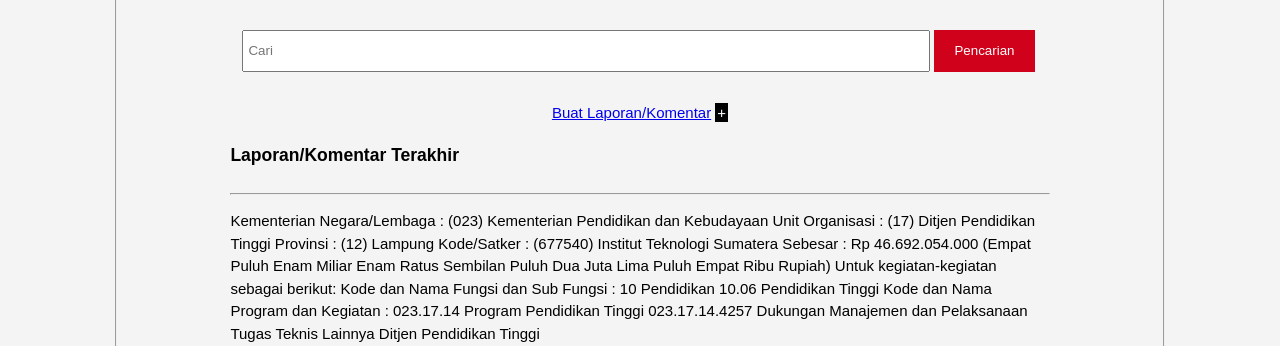
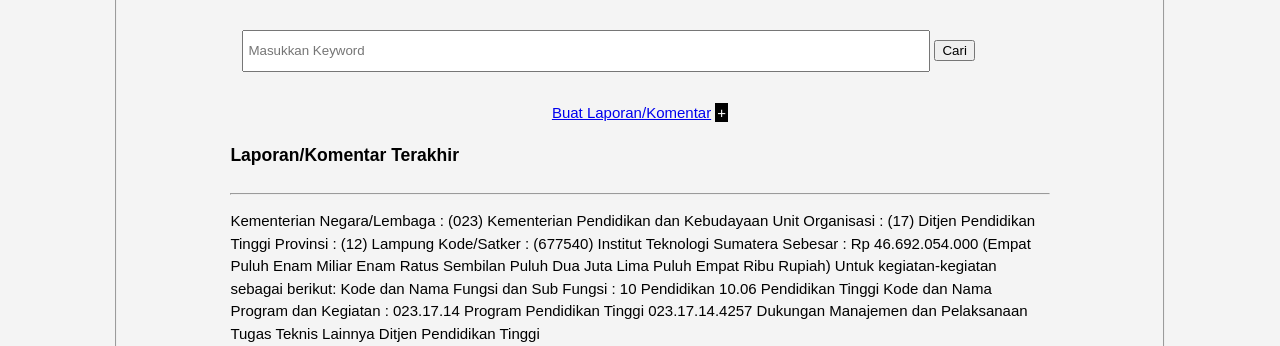
Before and after one commit to defanggaabypn/-IF3028-TUBESPEMWEB-2021, a CodeIgniter app: page /lapor/index.php/control/search in a window 1280 px wide. Shown: the part 252-598 px from the top of the page. Run offline with CodeIgniter, Linux system fonts and the light colour scheme; data comes from the database, SQL or seed files in the repository.

Commit message:
Fix Bug fitur Search

```diff
--- a/application/views/pages/homepage.php
+++ b/application/views/pages/homepage.php
@@ -26,9 +26,10 @@
 
 		<section id="searchlaporan">
 			<div class="container">
-				<form action="search" method="POST">
-					<input name="keyword" type="text" placeholder="Cari" />
-					<button type="submit" class="button-1">Pencarian</button>
+				<form class="form" action="<?php echo base_url() . 'control/search' ?>" method="post">
+					<input type="text" name="keyword" placeholder="Masukkan Keyword">
+					<button type="submit">Cari</button>
+
 				</form>
 			</div>
 		</section>
@@ -83,13 +84,12 @@
 							"<hr>";
 					}
 					?>
-
-					<br>
+							<br>
 
 				</div>
 			</div>
 		</section>
 	</fieldset>
+
 </body>
-
 </html>
```
